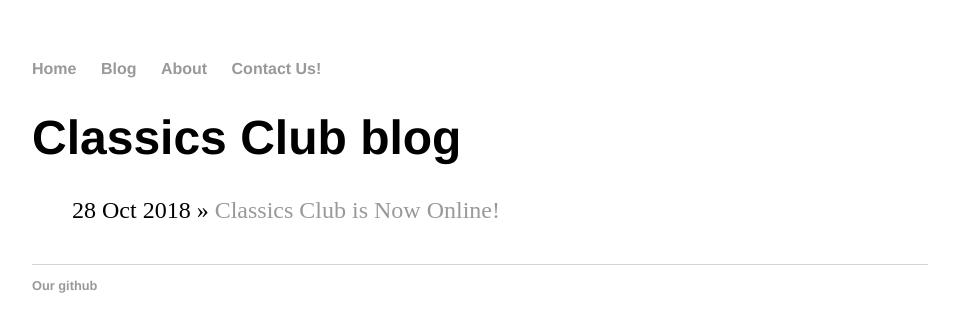
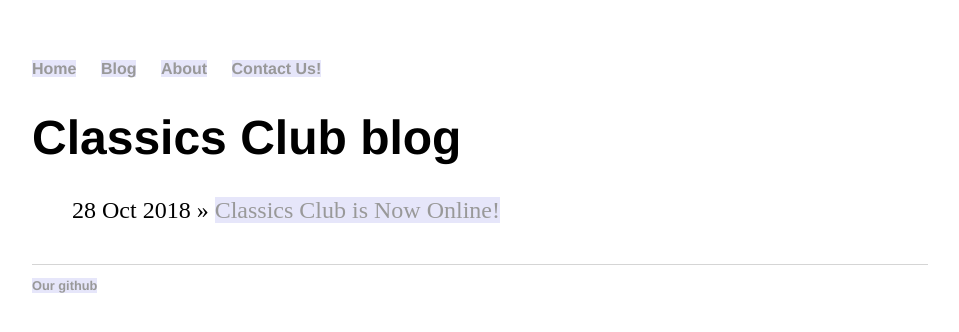
Before and after one commit to stuyCLC/stuyCLC.github.io, a Jekyll site: the page built from blog/index.html, in a window 1280 px wide. Shown: the top 332 px of the page, without its empty margins (160-1119 px from the left). Built offline with Jekyll 4.4.1, drawn with Linux system fonts in a browser that asks for light colours.

Commit message:
Update main.css

```diff
--- a/css/main.css
+++ b/css/main.css
@@ -15,6 +15,7 @@ nav ul li, footer ul li {
 a {
     text-decoration: none;
     color: #999;
+     background-color: lavender;
 }
 a:hover {
     text-decoration: underline;
```
